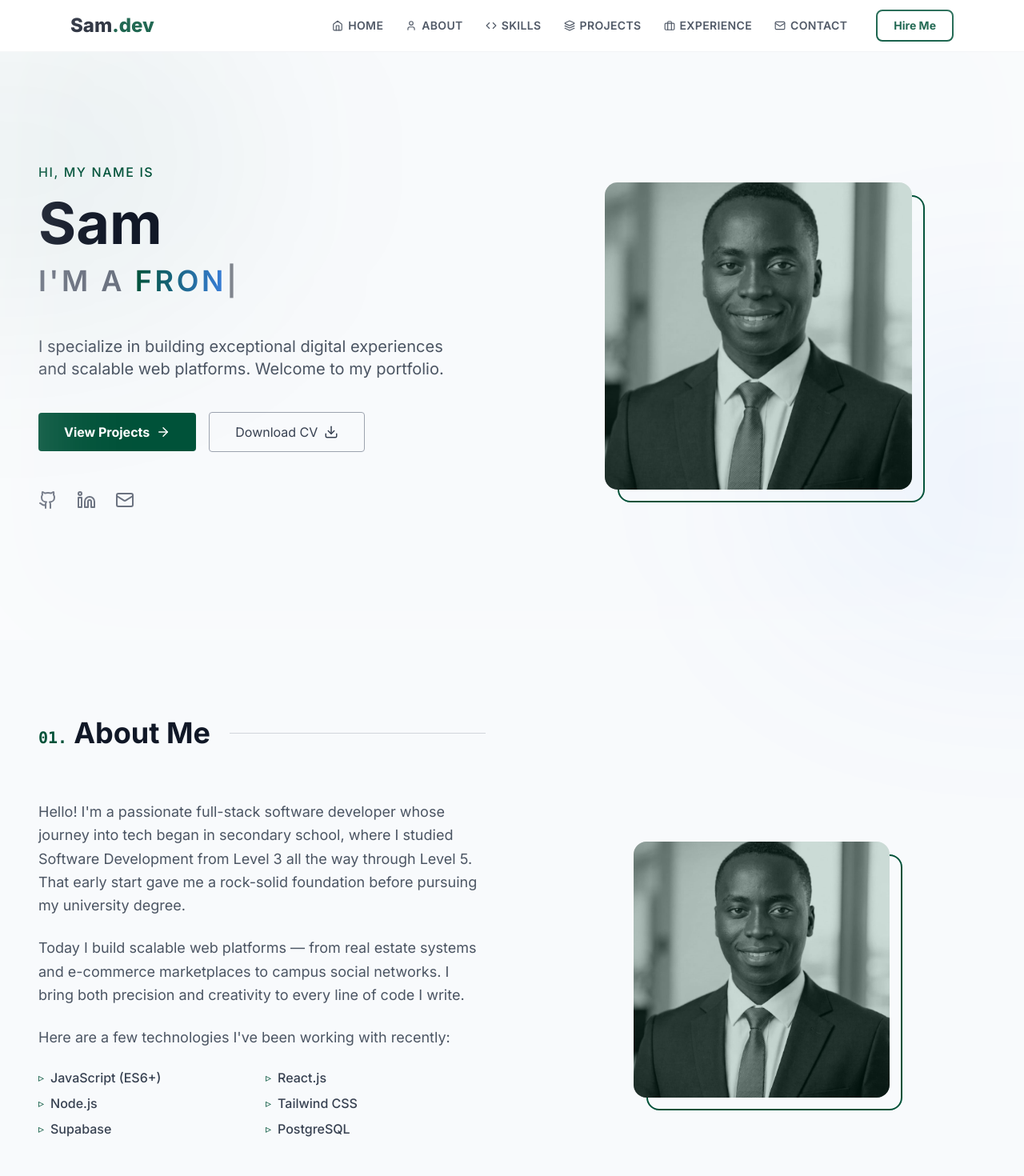
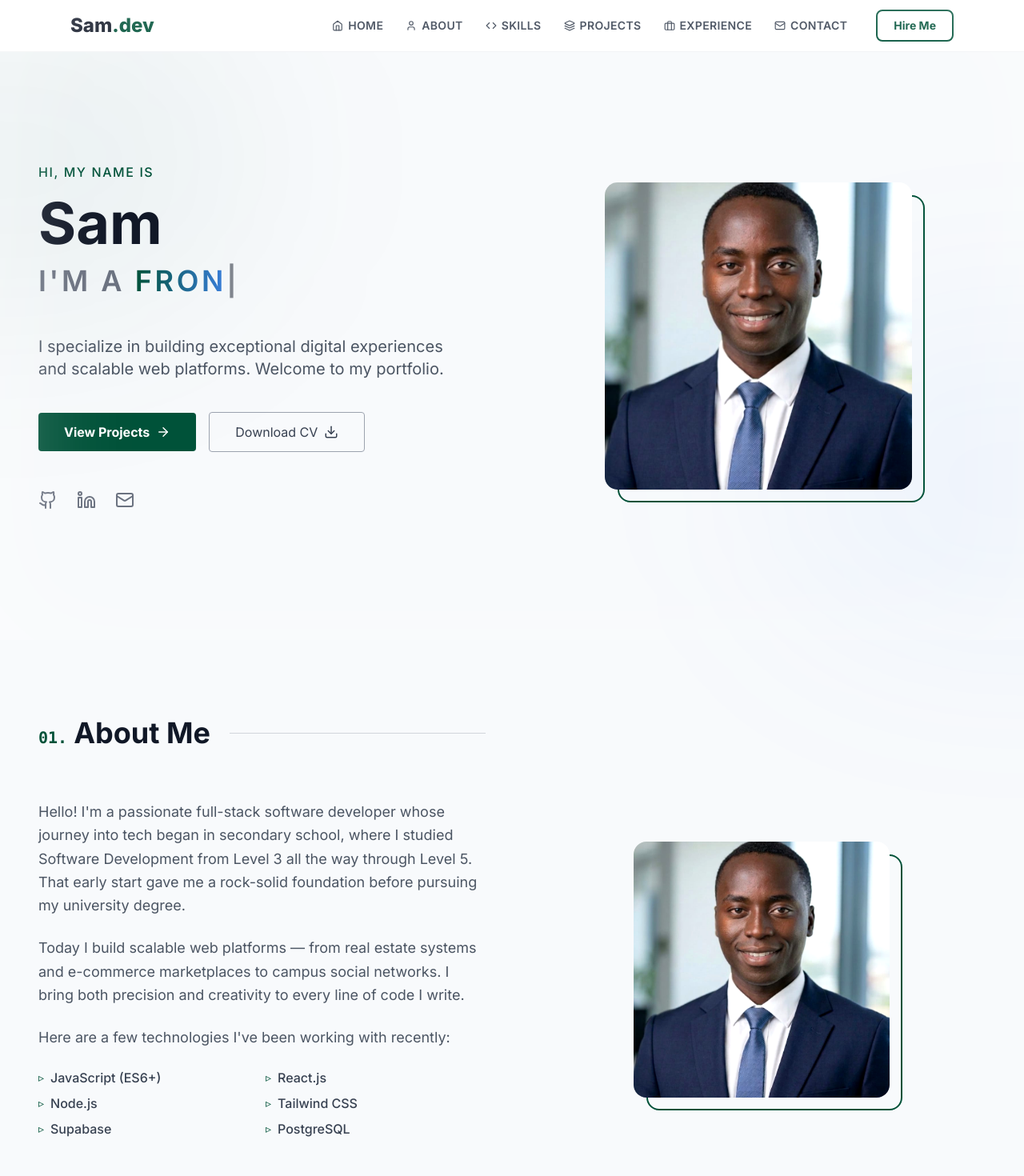
Before and after one commit to Samlite250/Samportfolio, a React (Vite) app: page / in a window 1280 px wide. Shown: the top 1470 px of the page at 80% size. Built offline with nearby package versions, Linux system fonts and the light colour scheme.

Commit message:
fix: remove grayscale from all images, show full color with subtle enhancement

```diff
--- a/src/components/About.jsx
+++ b/src/components/About.jsx
@@ -85,13 +85,12 @@ const About = () => {
             <div className="relative group w-64 h-64 md:w-80 md:h-80">
               {/* Offset border frame */}
               <div className="absolute inset-0 rounded-2xl border-2 border-primary translate-x-4 translate-y-4 group-hover:translate-x-2 group-hover:translate-y-2 transition-transform duration-300"></div>
-              {/* Color overlay */}
-              <div className="absolute inset-0 bg-primary/20 rounded-2xl group-hover:bg-transparent transition-colors duration-300 z-10"></div>
               {/* Your photo */}
               <img
                 src="/images/profile.jpeg"
                 alt="Profile"
-                className="absolute inset-0 w-full h-full object-cover rounded-2xl z-0 grayscale group-hover:grayscale-0 transition-all duration-500"
+                className="absolute inset-0 w-full h-full object-cover rounded-2xl z-0 transition-all duration-500"
+                style={{ filter: 'brightness(1.05) contrast(1.05) saturate(1.1)' }}
               />
             </div>
           </motion.div>
--- a/src/components/Hero.jsx
+++ b/src/components/Hero.jsx
@@ -94,11 +94,11 @@ const Hero = () => {
         >
           <div className="relative group w-64 h-64 md:w-80 md:h-80 xl:w-96 xl:h-96">
             <div className="absolute inset-0 rounded-2xl border-2 border-primary translate-x-4 translate-y-4 group-hover:translate-x-2 group-hover:translate-y-2 transition-transform duration-300"></div>
-            <div className="absolute inset-0 bg-primary/20 rounded-2xl group-hover:bg-transparent transition-colors duration-300 z-10"></div>
             <img
               src="/images/profile.jpeg"
               alt="Sam"
-              className="absolute inset-0 w-full h-full object-cover rounded-2xl z-0 grayscale group-hover:grayscale-0 transition-all duration-500"
+              className="absolute inset-0 w-full h-full object-cover rounded-2xl z-0 transition-all duration-500"
+              style={{ filter: 'brightness(1.05) contrast(1.05) saturate(1.1)' }}
             />
           </div>
         </motion.div>
--- a/src/components/Projects.jsx
+++ b/src/components/Projects.jsx
@@ -74,15 +74,13 @@ const Projects = () => {
                   <span className="text-gray-400 font-mono text-sm">{project.title}</span>
                 </div>
                 {project.image_url && (
-                  <>
-                    <div className="absolute inset-0 bg-primary/20 mix-blend-multiply group-hover:bg-transparent transition-all duration-500 z-10"></div>
-                    <img
-                      src={project.image_url}
-                      alt={project.title}
-                      className="absolute inset-0 w-full h-full object-cover grayscale group-hover:grayscale-0 group-hover:scale-105 transition-all duration-700 z-0"
-                      onError={(e) => { e.target.style.display = 'none'; }}
-                    />
-                  </>
+                  <img
+                    src={project.image_url}
+                    alt={project.title}
+                    className="absolute inset-0 w-full h-full object-cover group-hover:scale-105 transition-all duration-700 z-0"
+                    style={{ filter: 'brightness(1.03) contrast(1.05) saturate(1.08)' }}
+                    onError={(e) => { e.target.style.display = 'none'; }}
+                  />
                 )}
               </div>
 
```
